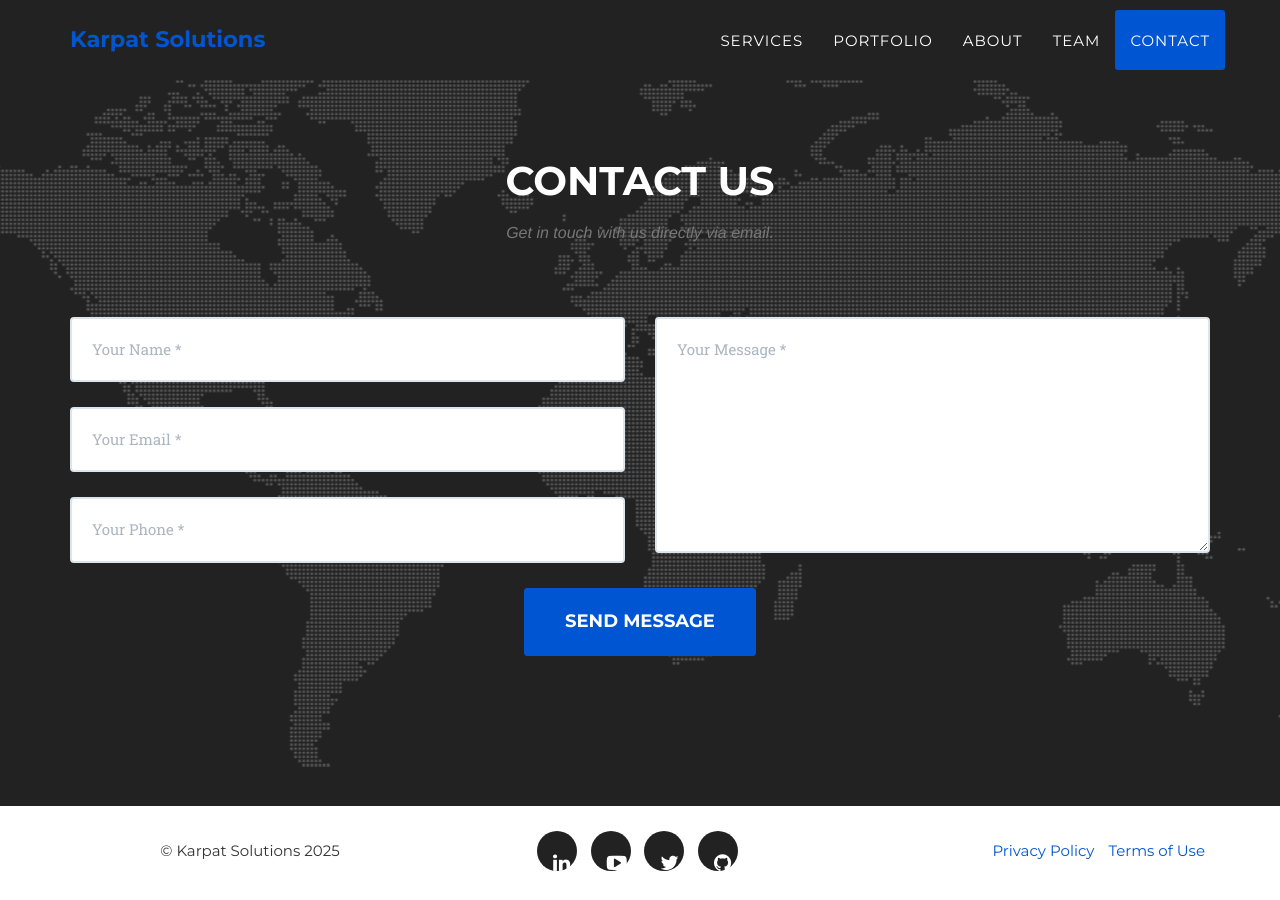
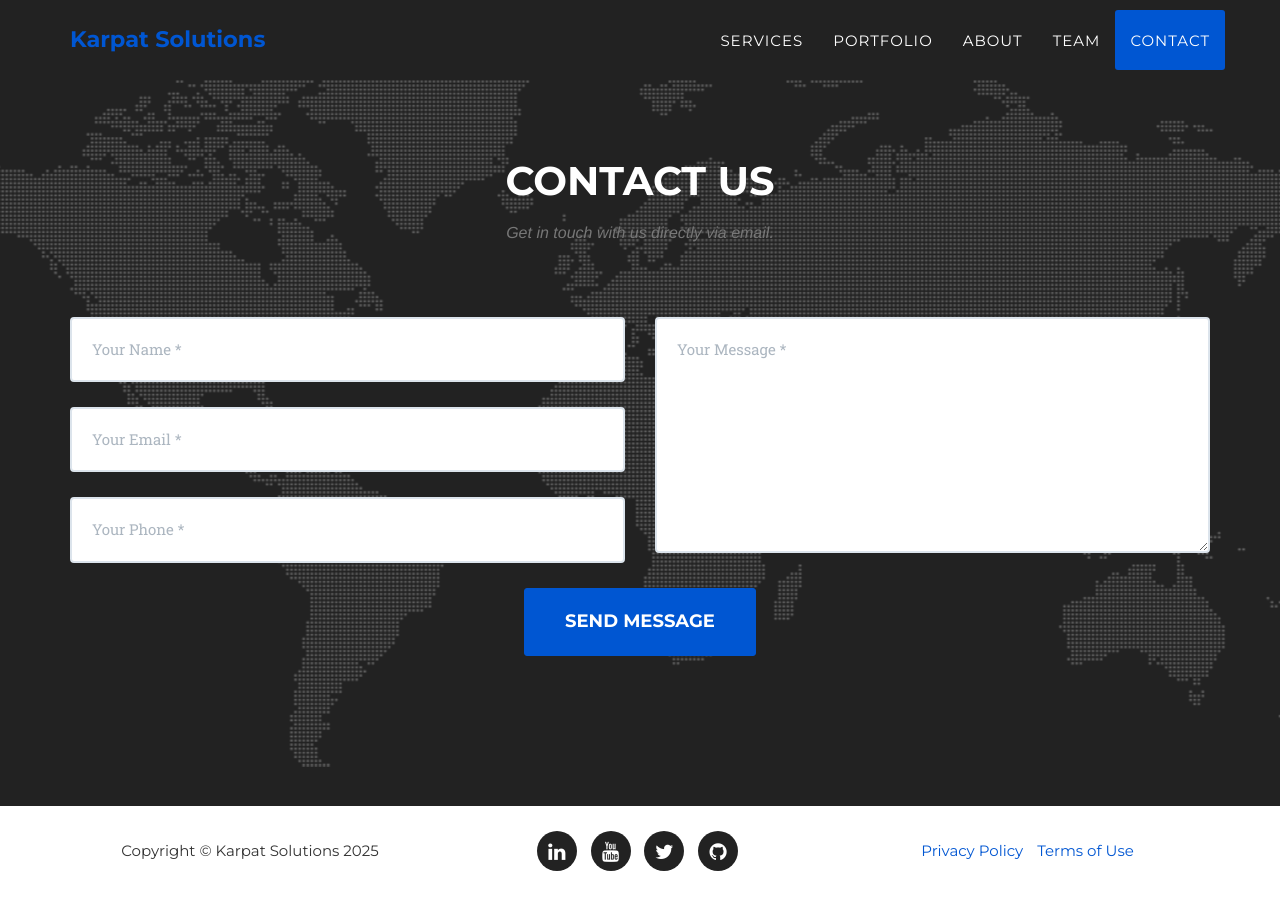
Before and after one commit to ZMatrix253/karpat-solutions, a Jekyll site: the page built from index.html, in a window 1280 px wide and 900 px high, scrolled down 4377 px. Built offline with Jekyll 4.4.1, drawn with Linux system fonts in a browser that asks for light colours; some web fonts are replaced.

Commit message:
Update footer.html

```diff
--- a/_includes/footer.html
+++ b/_includes/footer.html
@@ -1,42 +1,23 @@
 <footer>
         <div class="container">
             <div class="row">
-            <!-- Copyright -->
                 <div class="col-md-4">
-                <span class="copyright">
-                    © {{ site.title }} {{ 'now' | date: "%Y" }}
-                </span>
+                    <span class="copyright">Copyright &copy; {{ site.title }} {{ 'now' | date: "%Y" }}</span>
                 </div>
-
-            <!-- Social Buttons -->
-            <div class="col-md-4 text-center">
+                <div class="col-md-4">
                     <ul class="list-inline social-buttons">
                         {% for network in site.social %}
-                        <li class="list-inline-item">
-                            <a href="{{ network.url }}" target="_blank" class="btn btn-dark btn-social mx-2" title="{{ network.title | capitalize }}">
-                                {% comment %} Font Awesome 4.5 icons {% endcomment %}
-                                {% if network.title == 'x' or network.title == 'X' %}
-                                    <i class="fa fa-twitter"></i>
-                                {% elsif network.title == 'linkedin' or network.title == 'LinkedIn' %}
-                                    <i class="fa fa-linkedin"></i>
-                                {% elsif network.title == 'youtube' or network.title == 'YouTube' %}
-                                    <i class="fa fa-youtube-play"></i>
-                                {% elsif network.title == 'github' or network.title == 'GitHub' %}
-                                    <i class="fa fa-github"></i>
-                                {% else %}
-                                    <i class="fa fa-{{ network.title | downcase }}"></i>
-                                {% endif %}
-                            </a>
+                        <li><a href="{{ network.url }}"><i class="fa fa-{{ network.title }}"></i></a>
                         </li>
                         {% endfor %}
                     </ul>
                 </div>
-
-            <!-- Quicklinks -->
-            <div class="col-md-4 text-right">
+                <div class="col-md-4">
                     <ul class="list-inline quicklinks">
-                    <li><a href="#">Privacy Policy</a></li>
-                    <li><a href="#">Terms of Use</a></li>
+                        <li><a href="#">Privacy Policy</a>
+                        </li>
+                        <li><a href="#">Terms of Use</a>
+                        </li>
                     </ul>
                 </div>
             </div>
```
Lines whose indentation alone changed are shown as unchanged.
